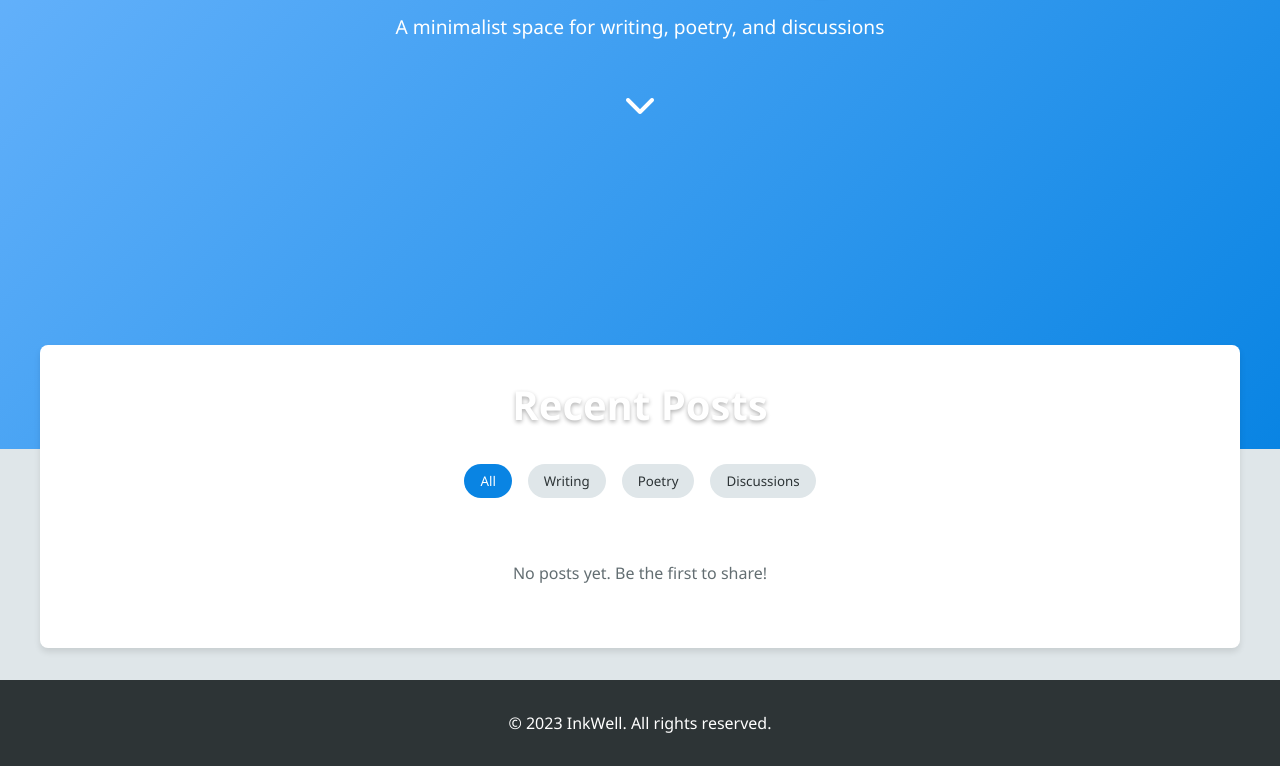
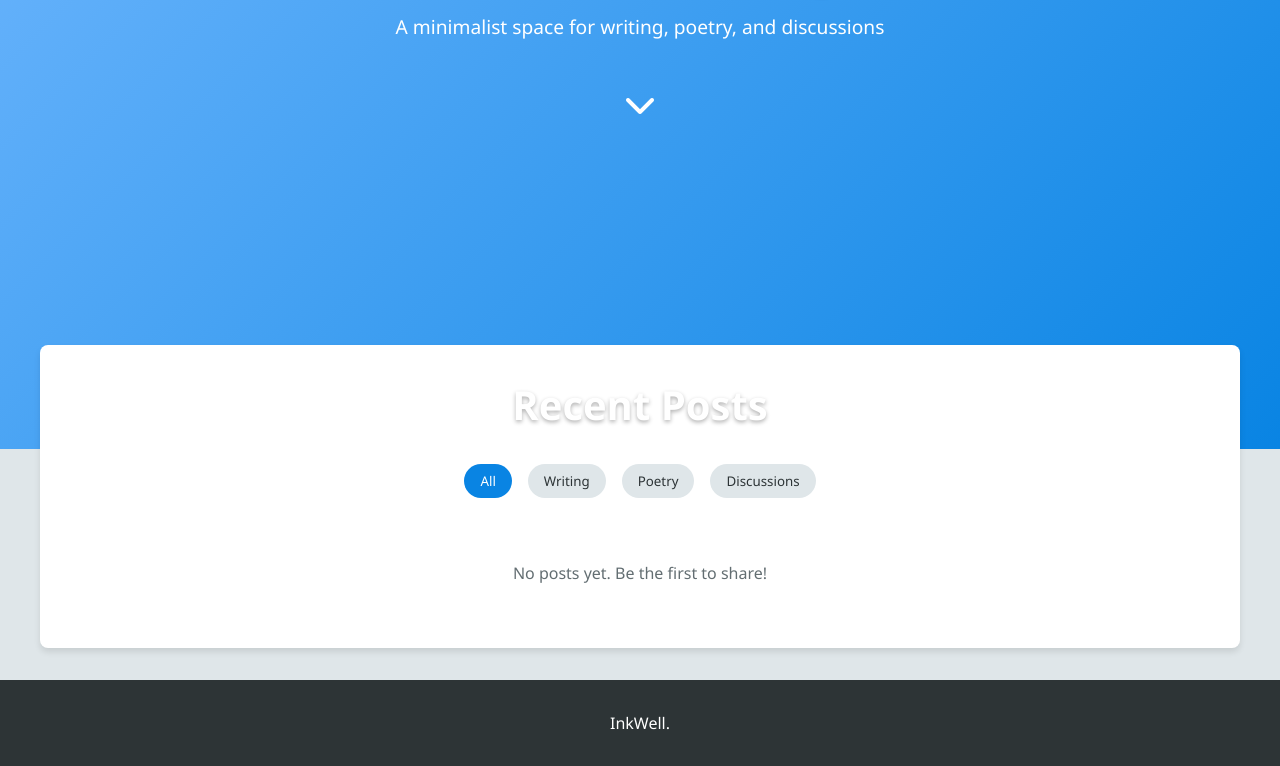
Before and after one commit to sanjayjaishankar2023/sanjayjjavascript.github.io, a plain HTML site: page index.html in a window 1280 px wide. Shown: the part 351-1117 px from the top of the page. Drawn offline with Linux system fonts and the light colour scheme.

Commit message:
Update index.html

```diff
--- a/index.html
+++ b/index.html
@@ -87,7 +87,7 @@
 </section>
 
     <footer>
-        <p>&copy; 2023 InkWell. All rights reserved.</p>
+        <p>InkWell.</p>
     </footer>
 
     <script src="script.js"></script>
```
